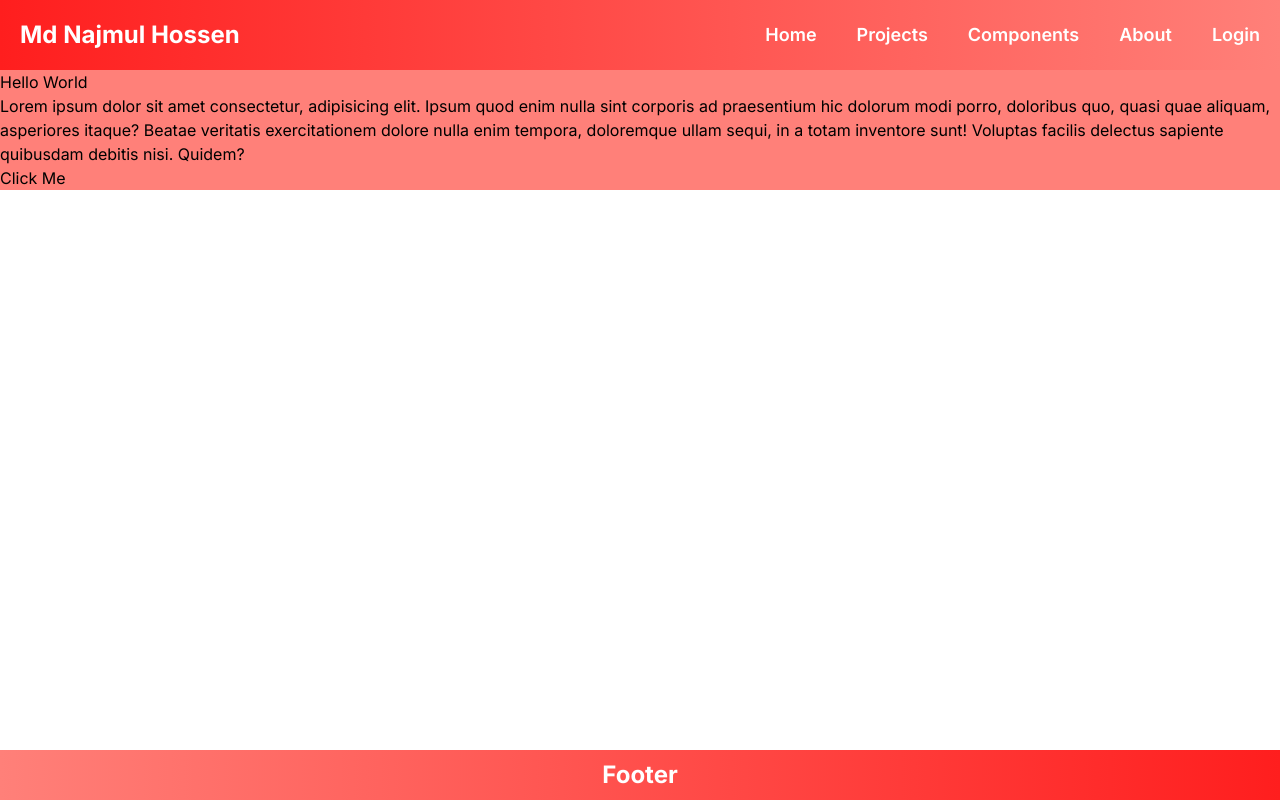
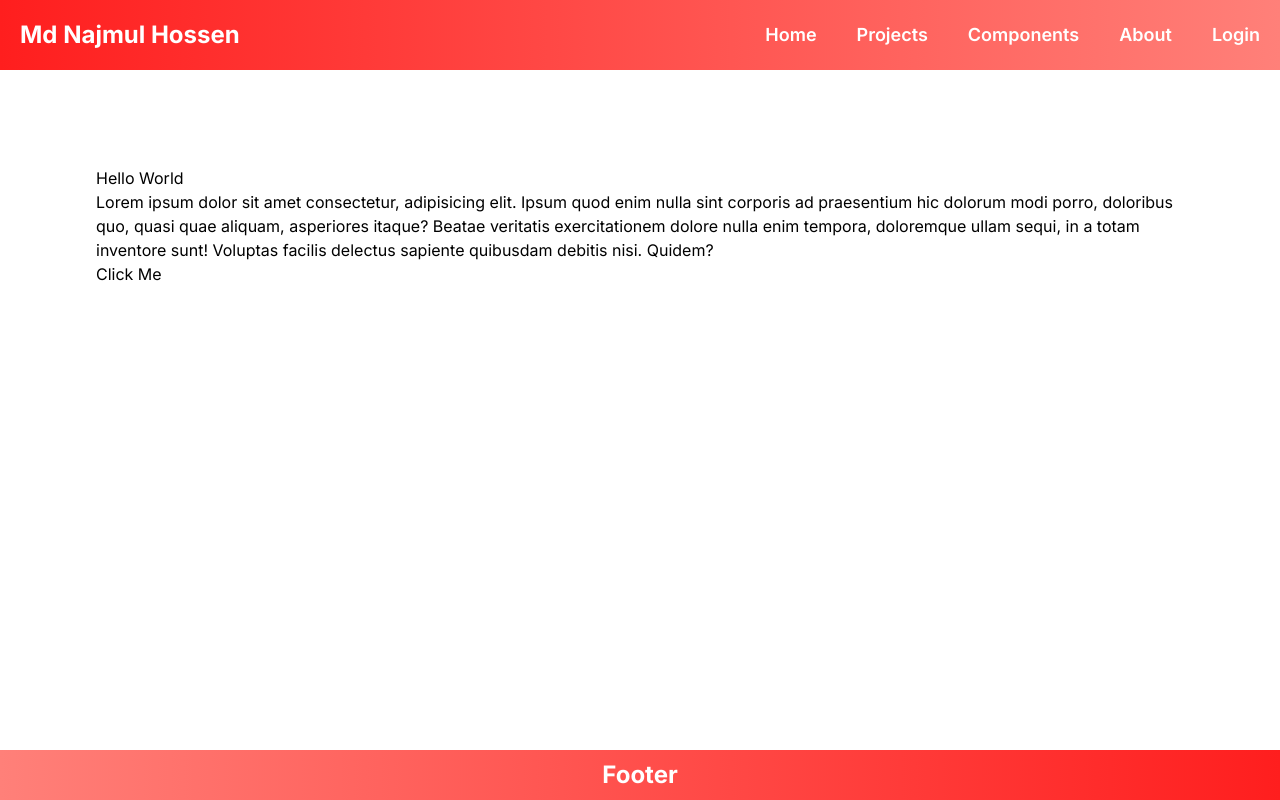
Before and after one commit to nazm0l/massive-portfolio, a Next.js app: page / in a window 1280 px wide. Built offline with nearby package versions, Linux system fonts and the light colour scheme.

Commit message:
Some issue fixed

```diff
--- a/src/app/about/page.js
+++ b/src/app/about/page.js
@@ -6,7 +6,7 @@ export const metadata = {
 
 const AboutPage = () => {
   return (
-    <div className="container p-5 grid place-items-center">
+    <div className="container mx-auto p-5 grid place-items-center">
       <div>
         {/* about me */}
         <div className="text-center">
--- a/src/app/login/page.js
+++ b/src/app/login/page.js
@@ -7,7 +7,7 @@ export const metadata = {
 
 const LoginPage = () => {
   return (
-    <div className="container p-5 min-h-[calc(100vh-220px)] grid place-items-center">
+    <div className="container mx-auto p-5 min-h-[calc(100vh-220px)] grid place-items-center">
       <LoginProvider />
     </div>
   );
--- a/src/app/page.js
+++ b/src/app/page.js
@@ -1,7 +1,7 @@
 export default function Home() {
   return (
-    <main className="bg-[#ff8079]">
-      <div className="container mx-auto">
+    <main className="">
+      <div className="container mx-auto p-24">
         <h2>Hello World</h2>
         <p>
           Lorem ipsum dolor sit amet consectetur, adipisicing elit. Ipsum quod
```
